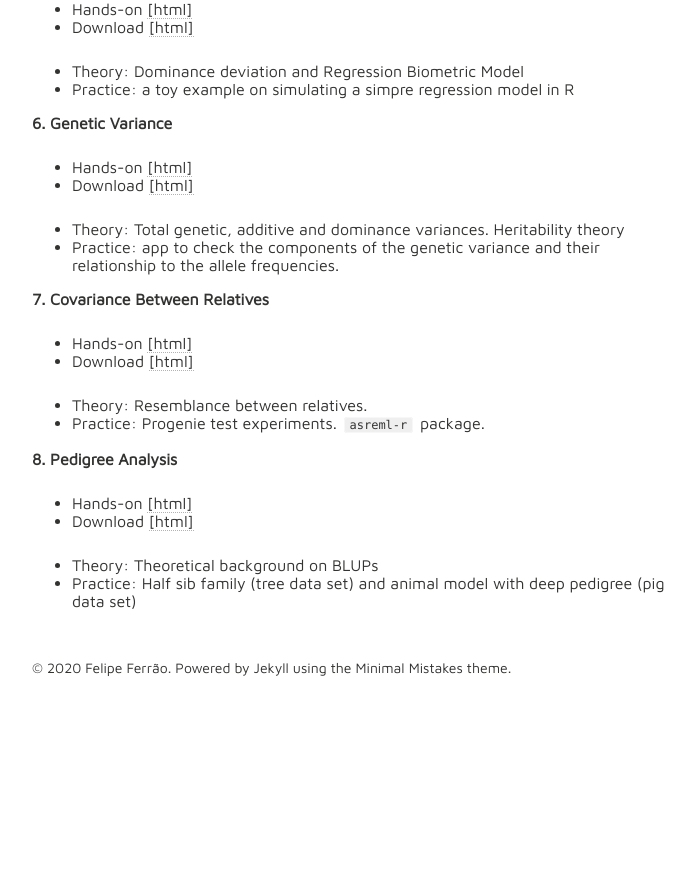
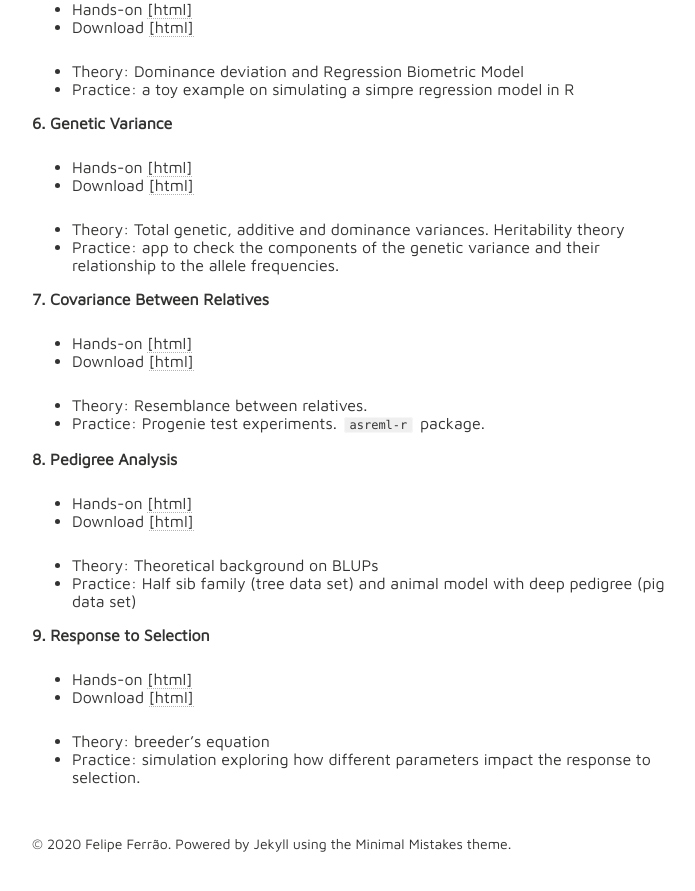
Before and after one commit to lfelipe-ferrao/lfelipe-ferrao.github.io, a Jekyll site: the page built from class/quantGenetic/index.md, in a window 1280 px wide and 900 px high, scrolled down 2879 px. Shown: the top 891 px of the window, without its empty margins (288-983 px from the left). Built offline with Jekyll 4.4.1, drawn with Linux system fonts in a browser that asks for light colours; nearby versions of some CDN libraries; our own code applies the rules of GitHub Pages for plain Markdown files; before the commit the page ends 3603 px from its top, so only the background shows below that.

Commit message:
Update index.md

```diff
--- a/class/quantGenetic/index.md
+++ b/class/quantGenetic/index.md
@@ -126,3 +126,11 @@ It is an attempt to organize and make available to any student the class notes u
 
 - Theory: Theoretical background on BLUPs
 - Practice:  Half sib family (tree data set) and animal model with deep pedigree (pig data set)
+
+**9. Response to Selection**
+
+- Hands-on [[html]](https://htmlpreview.github.io/?https://github.com/lfelipe-ferrao/lfelipe-ferrao.github.io/blob/master/class/quantGenetic/week9.html)
+- Download [[html]](https://minhaskamal.github.io/DownGit/#/home?url=https://github.com/lfelipe-ferrao/lfelipe-ferrao.github.io/blob/master/class/quantGenetic/week9.html)
+
+- Theory: breeder’s equation
+- Practice:   simulation exploring how different parameters impact the response to selection.
```
